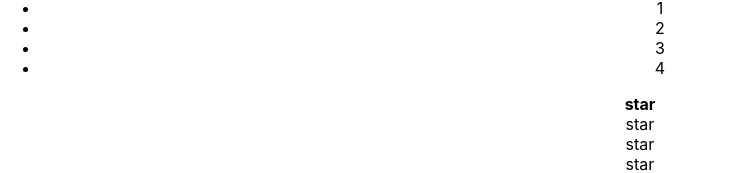
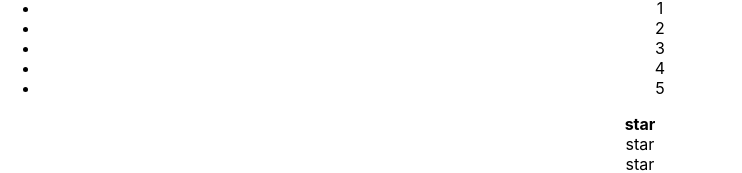
Before and after one commit to DimanManko/my-proga-different, a React (Create React App) app: page / in a window 1280 px wide. Shown: the part 127-300 px from the top of the page, without its empty margins (0-742 px from the left). Built offline with nearby package versions, Linux system fonts and the light colour scheme.

Commit message:
Изменения с рабочего ноутбука

```diff
--- a/src/Accordion.tsx
+++ b/src/Accordion.tsx
@@ -42,6 +42,7 @@ function AccordionBody() {
             <li>2</li>
             <li>3</li>
             <li>4</li>
+            <li>5</li>
         </ul>
 
     )
```
